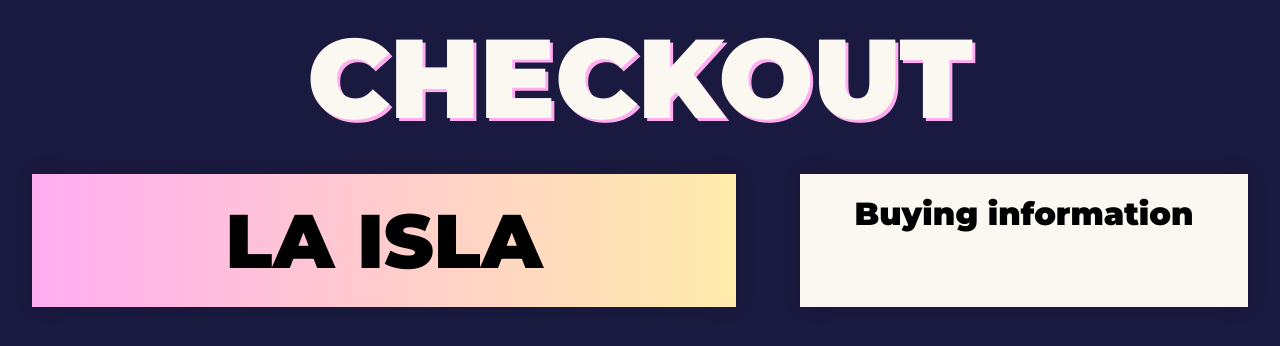
After one commit to joalereyesu/FUNPromotions, a Flask app: a page that uses templates/buyTickets.html in a window 1280 px wide. The commit adds this page. Shown: the top 346 px of the page. Run offline with Flask 2, Linux system fonts and the light colour scheme.

Commit message:
buy ticket design and queue done

```diff
--- a/Stack.py
+++ b/Stack.py
@@ -50,7 +50,6 @@ class Stack:
         self.head.next = node
         self.size += 1
 
-    # Remove a value from the stack and return.
     def pop(self):
         if self.isEmpty():
             raise Exception("Popping from an empty stack")
--- a/app.py
+++ b/app.py
@@ -18,6 +18,7 @@ app.static_folder = './templates/static'
 app.config['PROFILE'] = True
 
 waitList = Queue()
+ticketsSold = Stack()
 
 usersExample = ['marcemelgar', 'nickonolte',
                 'estebanquarzo', 'fboiton', 'danielb', 'mariops']
@@ -98,12 +99,13 @@ def waitingList(username):
         data = {
             "waitList": waitList.show(),
             "pendingUsers": str(waitList.size()-1),
+            'stop': False
         }
         print(pendingList)
         print(len(pendingList))
         if (len(pendingList) == 1 and pendingList[0][0] == username):
-            print("SI ENTRA")
-            return {"stop": True}
+            data['stop'] = True
+            return data
         return data
     else:
         return 404
--- /dev/null
+++ b/templates/buyTickets.html
@@ -0,0 +1,24 @@
+<!DOCTYPE html>
+<html>
+
+<head>
+    <meta charset="UTF-8">
+    <title>FUNPromotions</title>
+    <link rel="stylesheet" href="/static/style.css">
+</head>
+
+<body style="background-color: #1a1a40;">
+    <div>
+        <h1 class="h_checkout">CHECKOUT</h1>
+    </div>
+    <div class="cards_container">
+        <div class="concert_chck_info">
+            <h1>LA ISLA</h1>
+        </div>
+        <div class="buy_info_card">
+            <h1>Buying information</h1>
+        </div>
+    </div>
+</body>
+
+</html>
--- a/templates/static/style.css
+++ b/templates/static/style.css
@@ -519,3 +519,59 @@ a:hover {
 .pending_people span {
   font-weight: bold;
 }
+
+.h_checkout {
+  padding: 10px;
+  font-size: 112px;
+  font-weight: 900;
+  text-align: center;
+  color: #fbf8f1;
+  text-shadow: 3px 3px #ffadf0;
+}
+
+/* .ticket_info {
+  margin-top: 10px;
+  margin-bottom: 10px;
+  width: 700px;
+  height: 500px;
+  padding: 15px;
+  background-color: white;
+  border-radius: 5%;
+  margin-left: 30px;
+  box-shadow: 0px 1px 20px 3px rgb(0 0 0 / 20%);
+} */
+
+.cards_container {
+  display: flex;
+  flex-direction: row;
+}
+
+.concert_chck_info {
+  display: block;
+  margin-left: auto;
+  margin-right: auto;
+  margin-top: 18px;
+  margin-bottom: 10px;
+  font-size: 38px;
+  font-style: 900;
+  text-align: center;
+  padding: 20px 10px 20px 10px;
+  width: 55%;
+  box-shadow: 1px -1px 18px -1px rgba(0, 0, 0, 0.2);
+  background-image: linear-gradient(to right, #ffadf0, #ffecab);
+}
+
+.buy_info_card {
+  display: block;
+  margin-left: auto;
+  margin-right: auto;
+  margin-top: 18px;
+  margin-bottom: 10px;
+  font-style: 900;
+  text-align: center;
+  padding: 20px 10px 20px 10px;
+  width: 35%;
+  box-shadow: 1px -1px 18px -1px rgba(0, 0, 0, 0.2);
+  transition: all 0.3s ease 0s;
+  background-color: #fbf8f1;
+}
```
Also changed, not shown: concertInfo.json (+28 -4 lines), templates/waitingList.html (+10 -10 lines).
